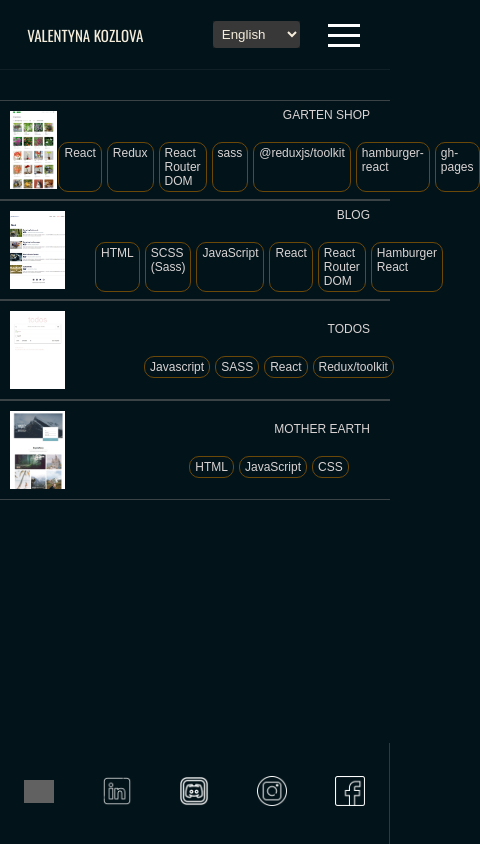
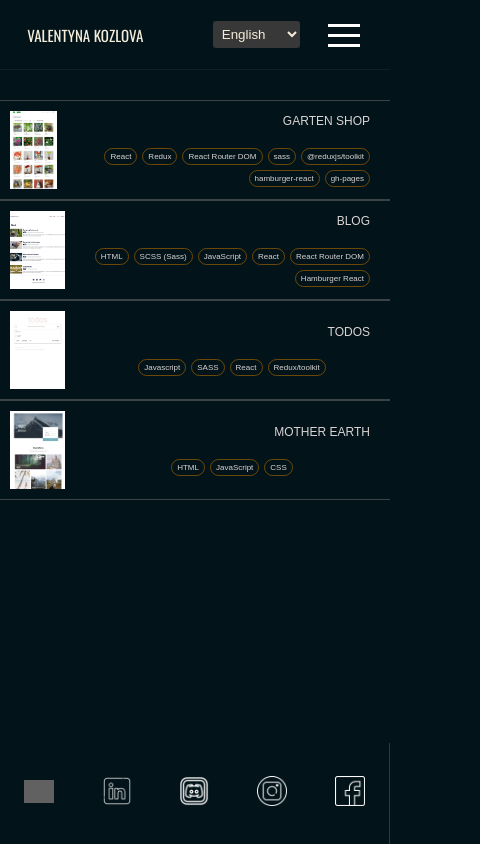
Before and after one commit to valetronika/portfolio_Kozlova_Valentyna, a React (Create React App) app: page /works in a window 390 px wide. Shown: the whole page, 480 px wide, since content can reach past the window. Built offline with nearby package versions, Linux system fonts and the light colour scheme; grey boxes are pictures that could not be loaded.

Commit message:
edit Stackrendrer adaptive

```diff
--- a/package.json
+++ b/package.json
@@ -10,6 +10,7 @@
     "@testing-library/user-event": "^13.5.0",
     "hamburger-react": "^2.5.0",
     "i18next": "^23.4.9",
+    "p5": "^1.9.0",
     "prop-types": "^15.8.1",
     "react": "^18.2.0",
     "react-copy-to-clipboard": "^5.1.0",
--- a/public/index.html
+++ b/public/index.html
@@ -31,5 +31,7 @@
   </head>
   <body>
     <div id="root"></div>
+    <script src="https://cdnjs.cloudflare.com/ajax/libs/p5.js/1.4.0/p5.js"></script>
+
   </body>
 </html>
--- a/src/components/ProjectItem/ProjectItem.module.scss
+++ b/src/components/ProjectItem/ProjectItem.module.scss
@@ -58,7 +58,7 @@
 
     gap: 20px;
     .info {
-      width: 60%;
+      width: 80%;
       gap: 20px;
       align-items: center;
       &__buttons_container {
--- a/src/components/StackRenderComponent/StackRenderComponent.jsx
+++ b/src/components/StackRenderComponent/StackRenderComponent.jsx
@@ -2,11 +2,11 @@ import React from "react";
 import s from "./StackRenderComponent.module.scss";
 import PropTypes from "prop-types";
 export default function StackRenderComponent({ stacks_array }) {
-    console.log(stacks_array);
+    // console.log(stacks_array);
     return (
         <div className={s.stack}>
             {stacks_array.map((stack) => (
-                <div className={s.stack_container} key={stack.id}>
+                <div className={s.stack_container} key={`${stack.id}+${stack}`}>
                     {stack}
                 </div>
             ))}
--- a/src/components/StackRenderComponent/StackRenderComponent.module.scss
+++ b/src/components/StackRenderComponent/StackRenderComponent.module.scss
@@ -16,3 +16,16 @@
         padding: 3px 5px;
     }
 }
+@media (max-width: 1050px) {
+    .stack {
+        flex-wrap: wrap;
+    }
+}
+
+@media (max-width: 450px) {
+    .stack {
+        &_container {
+            font-size: 8px;
+        }
+    }
+}
--- a/src/pages/Contacts/Contacts.jsx
+++ b/src/pages/Contacts/Contacts.jsx
@@ -5,7 +5,6 @@ import { personal_data, contacts_data } from "../../data/data";
 import CopyToClipboard from "react-copy-to-clipboard";
 // import ModalMessage from "../../components/ModalMessage/ModalMessage";
 import Phone from "../../components/Phone/Phone";
-// import FormEmail from "../../components/FormEmail/FormEmail";
 
 export default function Contacts() {
   const { t, i18n } = useTranslation();
@@ -47,8 +46,11 @@ export default function Contacts() {
               <ModalMessage text="Copied !" onClose={() => setIsCopied(false)} />
             )} */}
         {/* </div> */}
+
       </CopyToClipboard>
       <Phone />
+
+
     </div>
   );
 }
```
Also changed, not shown: 1 other file (tests, documents, lock files or other folders).
